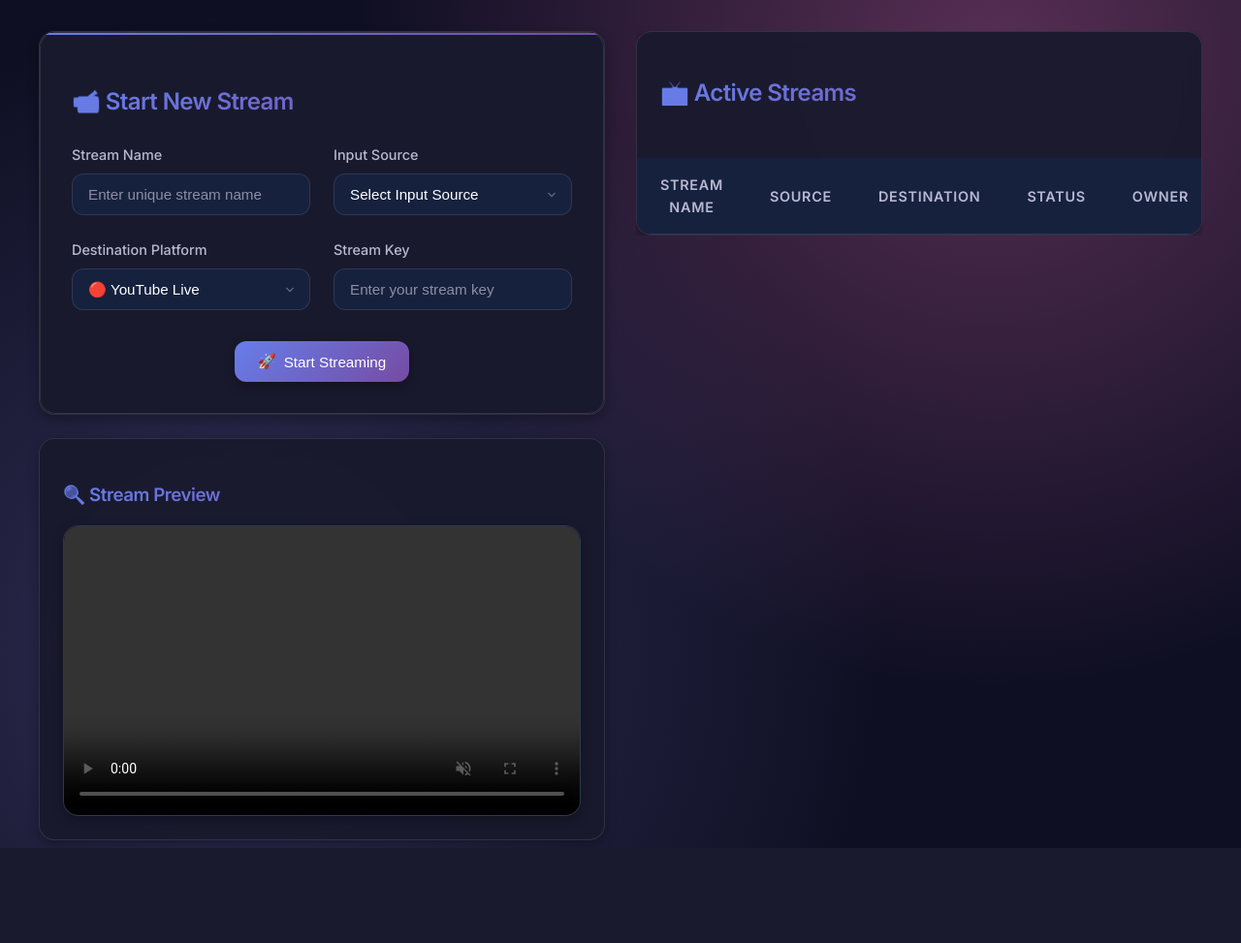
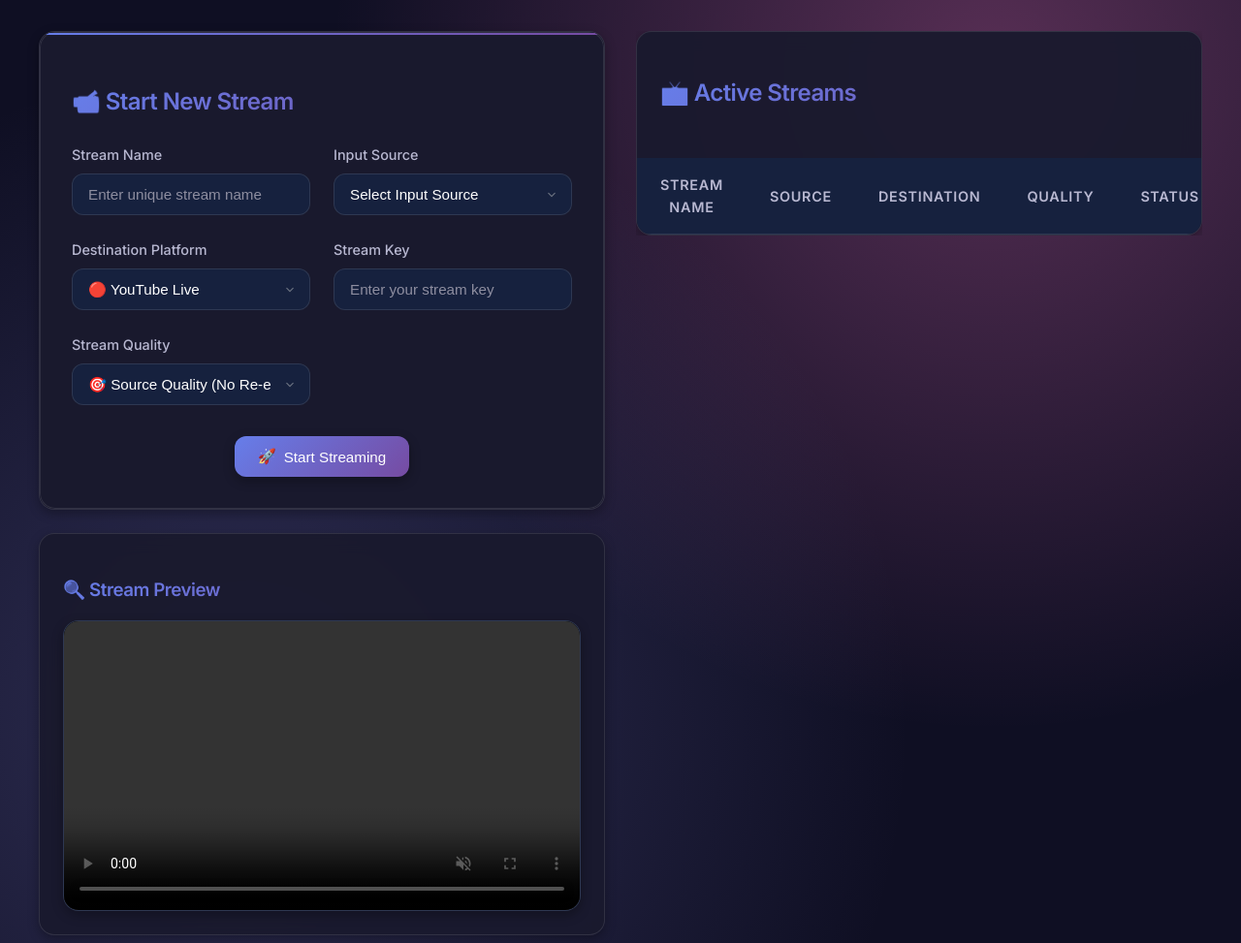
Before and after one commit to tbnobed/restream, a Flask app: page / in a window 1280 px wide. Shown: the part 153-1126 px from the top of the page at 97% size. Before the commit the page ends 1028 px from the top, so only its background shows below. Run offline with Flask 3, Linux system fonts and the light colour scheme; the visitor is signed in with stand-in values (Sample User, id 1); lists and menus that the app fills with data are empty; some libraries are stand-ins or nearby versions.

Commit message:
Add stream quality controls for users to adjust broadcast output
Introduce a new 'quality' parameter for starting streams, allowing users to select from predefined FFmpeg presets or use the source quality. This involves modifications in main.py, stream_manager.py, app.js, and index.html to handle the new option and display it.

Replit-Commit-Author: Agent
Replit-Commit-Session-Id: 6affcb2e-4ddc-47ee-a0cc-7f0a05cbbe6f
Replit-Commit-Checkpoint-Type: full_checkpoint
Replit-Commit-Screenshot-Url: https://storage.googleapis.com/screenshot-production-us-central1/936be102-e53f-4b2e-97bf-91fa44d86069/6affcb2e-4ddc-47ee-a0cc-7f0a05cbbe6f/2S4PKlQ

```diff
--- a/main.py
+++ b/main.py
@@ -149,9 +149,11 @@ def handle_start_stream(data):
     destination = data.get('destination')
     stream_key = data.get('stream_key')
     source_name = data.get('source_name')
+    quality = data.get('quality', 'source')
 
     success = stream_manager.start_stream(
-        stream_name, input_source, destination, stream_key, owner=current_user.id, source_name=source_name
+        stream_name, input_source, destination, stream_key, owner=current_user.id,
+        source_name=source_name, quality=quality
     )
     return {'success': success}
 
--- a/static/js/app.js
+++ b/static/js/app.js
@@ -68,6 +68,7 @@ function handleStartStream() {
         ? document.getElementById('customDestination').value
         : document.getElementById('destination').value;
     const streamKey = document.getElementById('streamKey').value;
+    const streamQuality = document.getElementById('streamQuality').value;
 
     // Get the source name from the selected option
     const selectedOption = inputSelect.options[inputSelect.selectedIndex];
@@ -85,7 +86,8 @@ function handleStartStream() {
         input: inputSource,
         destination: destination,
         stream_key: streamKey,
-        source_name: sourceName
+        source_name: sourceName,
+        quality: streamQuality
     });
 }
 
@@ -277,10 +279,14 @@ function createStreamElement(name, data) {
     const statusText = duration ? `${data.status} ${duration}` : data.status;
     const statusWithDuration = `<span class="${getStatusBadgeClass(data.status)}">${statusText}</span>`;
 
+    // Format quality display
+    const qualityDisplay = data.quality ? formatQuality(data.quality) : '🎯 Source';
+
     row.innerHTML = `
         <td><strong>${name}</strong></td>
         <td>${sourceDisplay}</td>
         <td>${formattedDestination}</td>
+        <td>${qualityDisplay}</td>
         <td>${statusWithDuration}</td>
         <td>${data.owner}</td>
         <td>${formatHealthData(data.health)}</td>
@@ -330,6 +336,18 @@ function calculateStreamDuration(startTime) {
     }
 }
 
+function formatQuality(quality) {
+    const qualityLabels = {
+        'source': '🎯 Source',
+        '1080p60': '🔥 1080p60',
+        '1080p30': '⭐ 1080p30',
+        '720p60': '💎 720p60',
+        '720p30': '✨ 720p30',
+        '480p30': '📱 480p30'
+    };
+    return qualityLabels[quality] || quality;
+}
+
 function requestStreamStatus() {
     socket.emit('get_stream_status', {}, updateActiveStreams);
 }
--- a/templates/index.html
+++ b/templates/index.html
@@ -78,6 +78,17 @@
                                 <label for="streamKey" class="form-label-modern">Stream Key</label>
                                 <input type="text" class="form-control-modern" id="streamKey" placeholder="Enter your stream key">
                             </div>
+                            <div class="form-group-modern">
+                                <label for="streamQuality" class="form-label-modern">Stream Quality</label>
+                                <select class="form-control-modern form-select-modern" id="streamQuality">
+                                    <option value="source">🎯 Source Quality (No Re-encoding)</option>
+                                    <option value="1080p60">🔥 1080p60 - 6000 kbps</option>
+                                    <option value="1080p30">⭐ 1080p30 - 4500 kbps</option>
+                                    <option value="720p60">💎 720p60 - 4000 kbps</option>
+                                    <option value="720p30">✨ 720p30 - 2500 kbps</option>
+                                    <option value="480p30">📱 480p30 - 1200 kbps</option>
+                                </select>
+                            </div>
                         </div>
 
                         <div class="text-center mt-4">
@@ -112,6 +123,7 @@
                                 <th>Stream Name</th>
                                 <th>Source</th>
                                 <th>Destination</th>
+                                <th>Quality</th>
                                 <th>Status</th>
                                 <th>Owner</th>
                                 <th>Health</th>
```
Also changed, not shown: stream_manager.py (+26 -8 lines), attached_assets/targeted_element_1758348369236.png (added), 1 other file.
